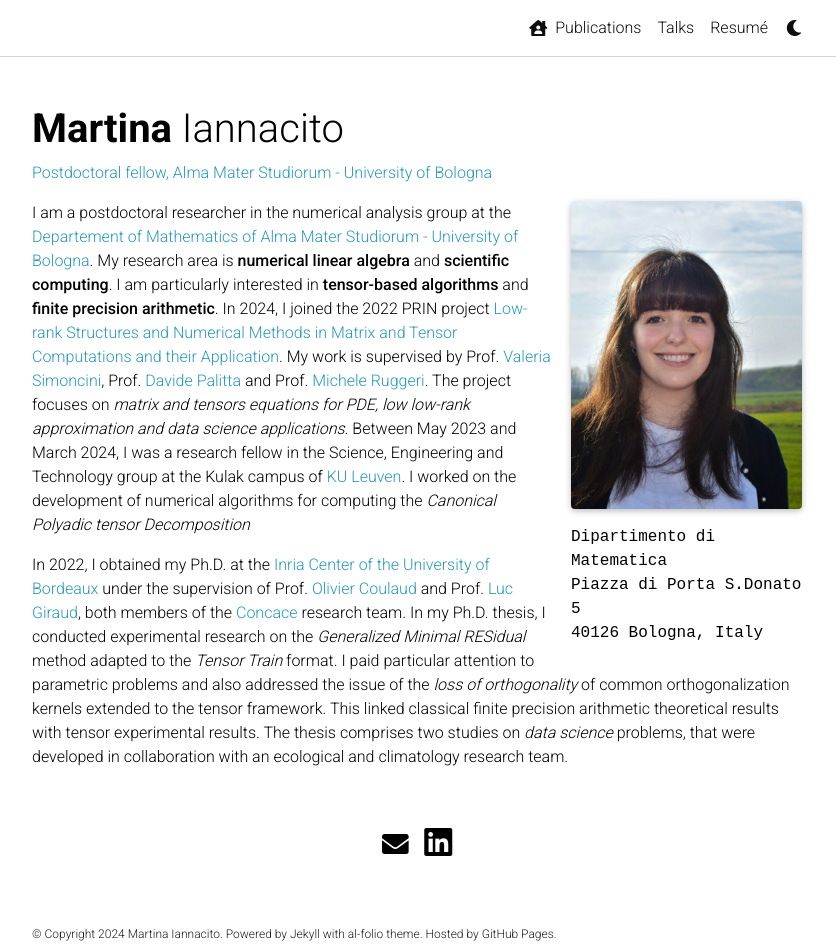
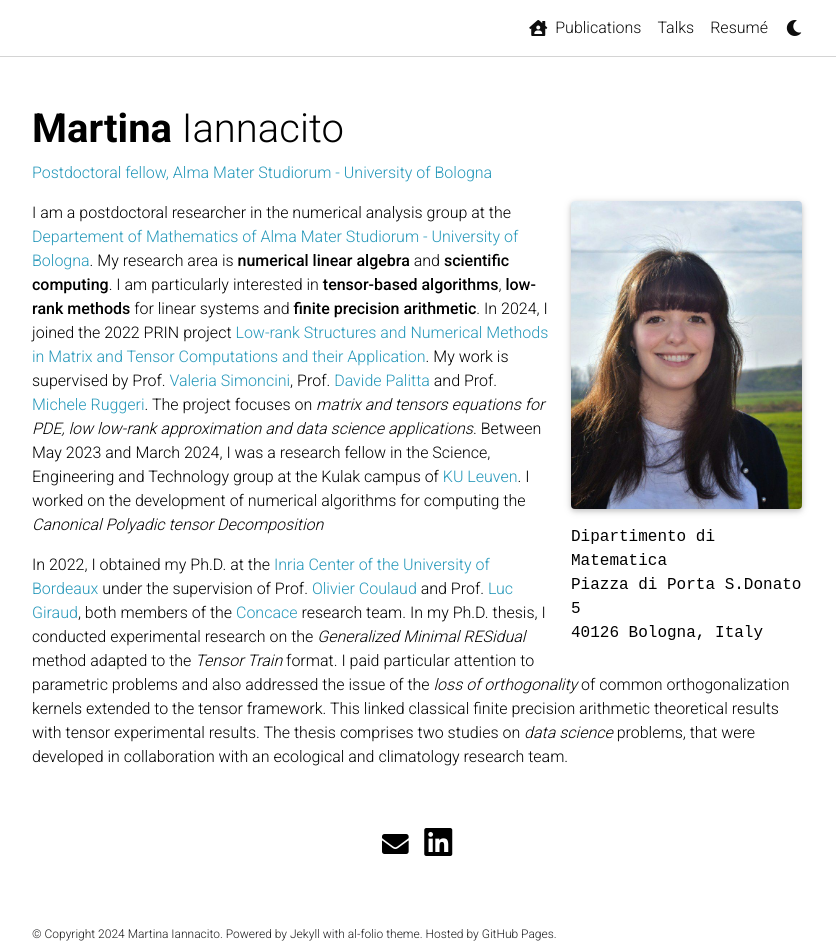
Before and after one commit to martinaiannacito/martinaiannacito.github.io, a Jekyll site: the page built from _pages/about.md, in a window 1280 px wide and 951 px high. Shown: the whole window, without its empty margins (223-1059 px from the left). Built offline with Jekyll 4.4.1, drawn with Linux system fonts in a browser that asks for light colours; full-size pictures stand in for the smaller copies a plugin makes; comment, search, counter and statistics services are not loaded; a style sheet for code colours, icons or effects is not loaded.

Commit message:
added detail

```diff
--- a/_pages/about.md
+++ b/_pages/about.md
@@ -19,7 +19,7 @@ selected_papers: false # includes a list of papers marked as "selected={true}"
 social: true  # includes social icons at the bottom of the page
 ---
 
-I am a postdoctoral researcher in the numerical analysis group at the [Departement of Mathematics of Alma Mater Studiorum - University of Bologna](https://matematica.unibo.it/it/index.html). My research area is **numerical linear algebra** and **scientific computing**. I am particularly interested in **tensor-based algorithms**
+I am a postdoctoral researcher in the numerical analysis group at the [Departement of Mathematics of Alma Mater Studiorum - University of Bologna](https://matematica.unibo.it/it/index.html). My research area is **numerical linear algebra** and **scientific computing**. I am particularly interested in **tensor-based algorithms**, **low-rank methods** for linear systems
 and **finite precision arithmetic**. In 2024, I joined the 2022 PRIN project [Low-rank Structures and Numerical Methods in Matrix and Tensor Computations and their Application](https://prinum22.cs.dm.unipi.it/). My work is supervised by Prof. [Valeria Simoncini](https://www.unibo.it/sitoweb/valeria.simoncini), Prof. [Davide Palitta](https://www.unibo.it/sitoweb/davide.palitta) and Prof. [Michele Ruggeri](https://www.unibo.it/sitoweb/m.ruggeri). The project focuses on <em>matrix and tensors equations for PDE, low low-rank approximation and data science applications</em>. Between May 2023 and March 2024, I was a research fellow in the Science, Engineering and Technology group at the Kulak campus of [KU Leuven](https://kuleuven.be/english/kuleuven/). I worked on the development of numerical algorithms for computing the <em>Canonical Polyadic tensor Decomposition</em>
 
 
```
